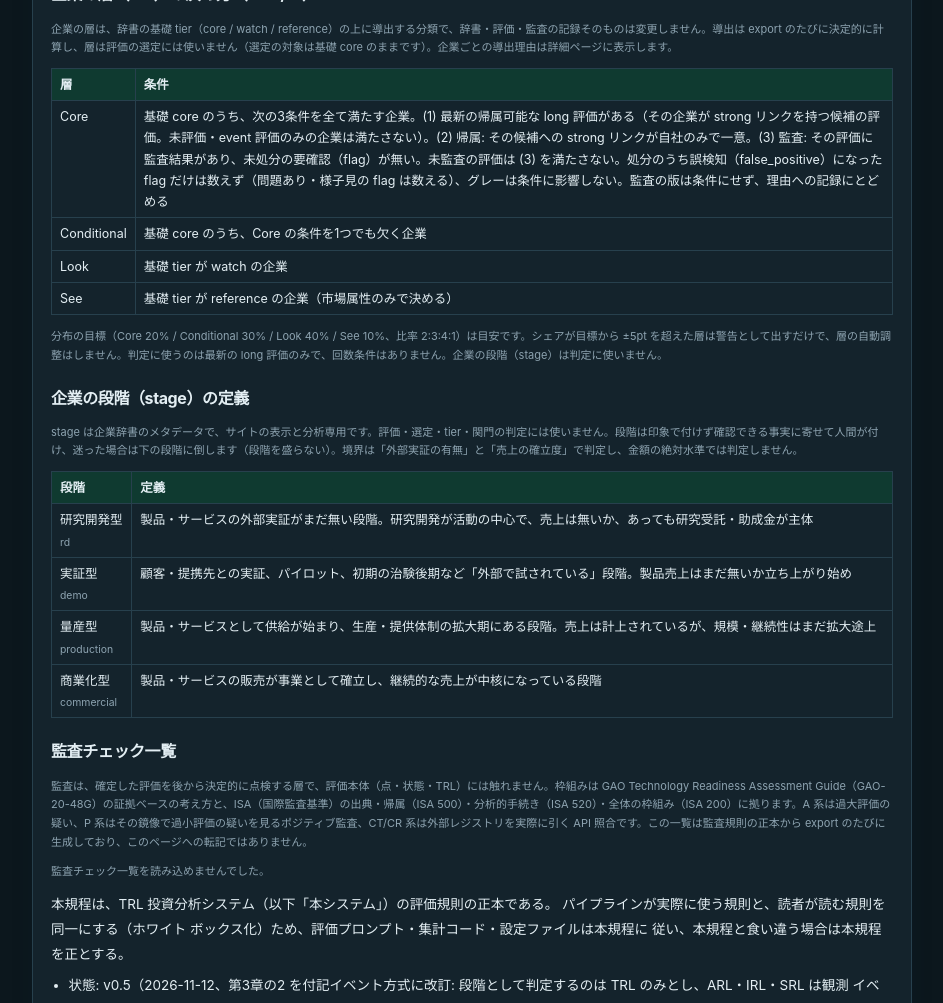
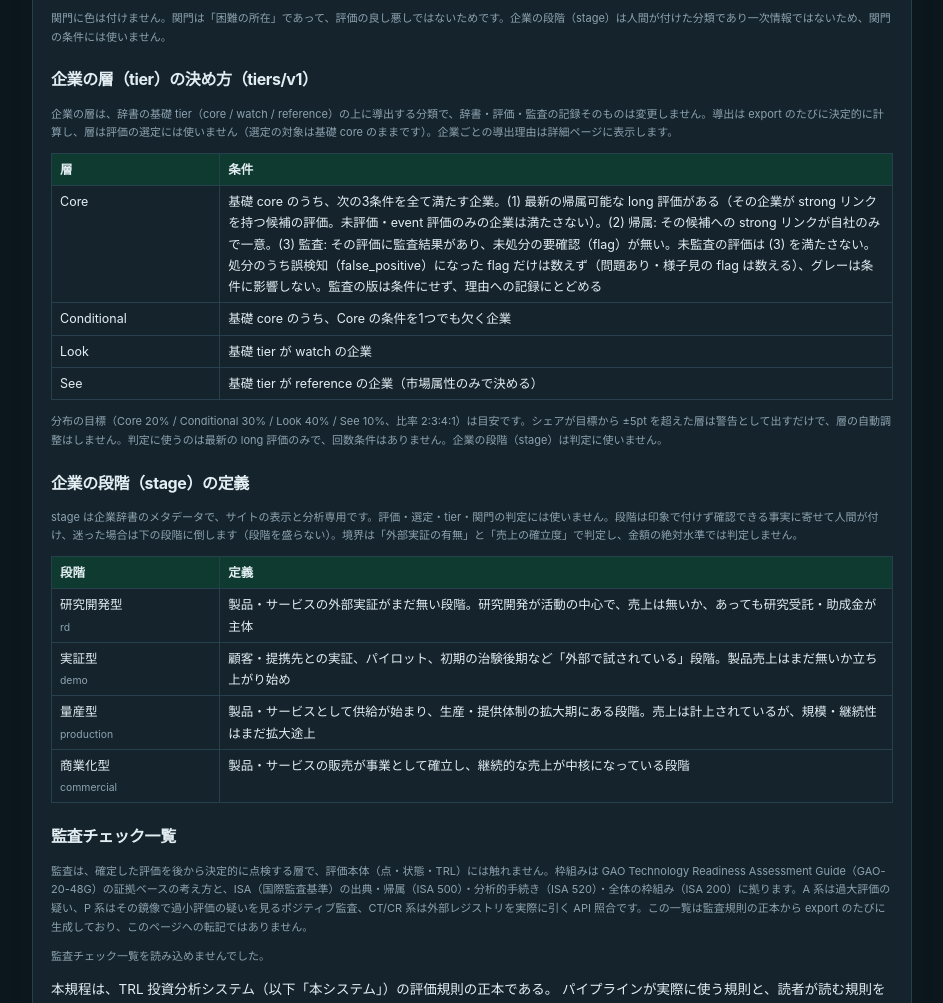
Before and after one commit to ConsulenteIdealistas/TRL, a plain HTML site: page web/criteria.html in a window 1280 px wide. Shown: the part 2156-3159 px from the top of the page, without its empty margins (168-1111 px from the left). Drawn offline with Linux system fonts and the light colour scheme; no server answers.

Commit message:
criteria: 表がスマホ幅で溢れる問題を修正 (table-layout fixed + overflow-wrap anywhere + 問題の2表に列幅指定)

```diff
--- a/web/criteria.html
+++ b/web/criteria.html
@@ -11,8 +11,8 @@
 .doct{font-size:22px;margin:2px 0 8px}
 .doch{font-size:16px;margin:20px 0 6px}
 .doch3{font-size:13.5px;margin:14px 0 4px}
-table.ntbl,.doc table{border-collapse:collapse;margin:8px 0 12px;font-size:12.5px;width:100%}
-table.ntbl th,table.ntbl td,.doc th,.doc td{border:1px solid var(--line);padding:5px 8px;text-align:left;vertical-align:top}
+table.ntbl,.doc table{border-collapse:collapse;margin:8px 0 12px;font-size:12.5px;width:100%;table-layout:fixed}
+table.ntbl th,table.ntbl td,.doc th,.doc td{border:1px solid var(--line);padding:5px 8px;text-align:left;vertical-align:top;overflow-wrap:anywhere}
 table.ntbl th,.doc th{background:var(--gs)}
 table.ntbl small,.doc small{color:var(--muted)}
 .doc{font-size:13.5px;line-height:1.85}
@@ -40,7 +40,7 @@ table.ntbl small,.doc small{color:var(--muted)}
 <h3 class="doch3">総合点の帯域</h3><table class="ntbl"><thead><tr><th>総合点</th><th>帯域</th><th></th></tr></thead><tbody><tr><td>0–19</td><td>極めて弱い</td><td><small>extremely_weak</small></td></tr><tr><td>20–39</td><td>弱い</td><td><small>weak</small></td></tr><tr><td>40–59</td><td>中程度・不確実</td><td><small>moderate_uncertain</small></td></tr><tr><td>60–79</td><td>強い</td><td><small>strong</small></td></tr><tr><td>80–100</td><td>非常に強い</td><td><small>very_strong</small></td></tr></tbody></table>
 <h2 class="doch">関門の定義（表示専用、barriers/v1）</h2>
 <p class="hint">関門は、最新の長期評価（final）について、一次情報（治験・財務）の証拠条件が満たされたときだけ「該当」とする表示専用の導出です。採点・選定・企業の層（tier）の判定には使われません。TRL は関門の文脈を絞るゲートにだけ使い、TRL の位置だけで該当は決めません（同じ TRL でも証拠が違えば結果が違います）。材料が不足する関門は「判定しない」とし、該当なしとは区別します（画面には該当した関門だけを表示します）。3関門の定義は NEDO「NEDO によるプロジェクトマネジメントの進化に向けて」によります。</p>
-<table class="ntbl"><thead><tr><th>関門</th><th>該当の条件</th><th>定義と根拠</th></tr></thead><tbody>
+<table class="ntbl"><colgroup><col style="width:18%"><col style="width:37%"><col style="width:45%"></colgroup><thead><tr><th>関門</th><th>該当の条件</th><th>定義と根拠</th></tr></thead><tbody>
 <tr><td>Devil River</td><td>TRL ≤3、かつ、その技術の根拠 claim が参照する治験に、開始済み（RECRUITING / ACTIVE_NOT_RECRUITING / COMPLETED / ENROLLING_BY_INVITATION）の Phase 1 以上が1件も無い</td><td>「魔の川」と呼ばれる研究開発段階の不確実性。研究から開発へ進めるかどうかの関門（NEDO）。技術単位で判定し、同じ企業の別製品の治験では解除されません。TRL 4 から「各開発要素の製作と性能確認」が始まる（NEDO の TRL 文言）ため、ゲートは TRL ≤3 に置きます。</td></tr>
 <tr><td>Valley of Death</td><td>TRL ≥4、かつ、ランウェイ &lt; 1年</td><td>「死の谷」と呼ばれる、研究開発後の事業化に要する調達、生産、流通の体制構築や資金調達の困難（NEDO）。導出で機械的に観測するのは資金調達の困難の側のみです。ランウェイは評価規程 第12条の定義（原資=現預金＋短期投資、burn=年間の純損失を主とし営業CFマイナスが大きければそちら、1年以内に返済期限が来る債務は原資から差し引く）で財務数値から計算します。閾値の1年は継続企業評価の地平であり、規程自身が財務の持続性を1年の地平で見る定義と一致します。売上のある企業も対象に含めます（資金調達の困難は売上と両立します）。財務が読み取れない場合は判定しません。</td></tr>
 <tr><td>Darwinian Sea</td><td>TRL ≥7、かつ、通期売上が前年度より減少</td><td>「ダーウィンの海」と呼ばれる市場獲得における生存競争の困難（NEDO）。コスト面・流通の事情で TRL 7〜8 でも起こりうるため、ゲートは TRL ≥7 に置き、判別は通期売上の前年比が担います。比較できる2年度分の通期売上が無い場合は判定しません（年度データが蓄積すれば自動で判定が始まります）。</td></tr>
@@ -48,7 +48,7 @@ table.ntbl small,.doc small{color:var(--muted)}
 <p class="hint">関門に色は付けません。関門は「困難の所在」であって、評価の良し悪しではないためです。企業の段階（stage）は人間が付けた分類であり一次情報ではないため、関門の条件には使いません。</p>
 <h2 class="doch">企業の層（tier）の決め方（tiers/v1）</h2>
 <p class="hint">企業の層は、辞書の基礎 tier（core / watch / reference）の上に導出する分類で、辞書・評価・監査の記録そのものは変更しません。導出は export のたびに決定的に計算し、層は評価の選定には使いません（選定の対象は基礎 core のままです）。企業ごとの導出理由は詳細ページに表示します。</p>
-<table class="ntbl"><thead><tr><th>層</th><th>条件</th></tr></thead><tbody>
+<table class="ntbl"><colgroup><col style="width:20%"><col style="width:80%"></colgroup><thead><tr><th>層</th><th>条件</th></tr></thead><tbody>
 <tr><td>Core</td><td>基礎 core のうち、次の3条件を全て満たす企業。(1) 最新の帰属可能な long 評価がある（その企業が strong リンクを持つ候補の評価。未評価・event 評価のみの企業は満たさない）。(2) 帰属: その候補への strong リンクが自社のみで一意。(3) 監査: その評価に監査結果があり、未処分の要確認（flag）が無い。未監査の評価は (3) を満たさない。処分のうち誤検知（false_positive）になった flag だけは数えず（問題あり・様子見の flag は数える）、グレーは条件に影響しない。監査の版は条件にせず、理由への記録にとどめる</td></tr>
 <tr><td>Conditional</td><td>基礎 core のうち、Core の条件を1つでも欠く企業</td></tr>
 <tr><td>Look</td><td>基礎 tier が watch の企業</td></tr>
@@ -57,7 +57,7 @@ table.ntbl small,.doc small{color:var(--muted)}
 <p class="hint">分布の目標（Core 20% / Conditional 30% / Look 40% / See 10%、比率 2:3:4:1）は目安です。シェアが目標から ±5pt を超えた層は警告として出すだけで、層の自動調整はしません。判定に使うのは最新の long 評価のみで、回数条件はありません。企業の段階（stage）は判定に使いません。</p>
 <h2 class="doch">企業の段階（stage）の定義</h2>
 <p class="hint">stage は企業辞書のメタデータで、サイトの表示と分析専用です。評価・選定・tier・関門の判定には使いません。段階は印象で付けず確認できる事実に寄せて人間が付け、迷った場合は下の段階に倒します（段階を盛らない）。境界は「外部実証の有無」と「売上の確立度」で判定し、金額の絶対水準では判定しません。</p>
-<table class="ntbl"><thead><tr><th>段階</th><th>定義</th></tr></thead><tbody>
+<table class="ntbl"><colgroup><col style="width:20%"><col style="width:80%"></colgroup><thead><tr><th>段階</th><th>定義</th></tr></thead><tbody>
 <tr><td>研究開発型<br><small>rd</small></td><td>製品・サービスの外部実証がまだ無い段階。研究開発が活動の中心で、売上は無いか、あっても研究受託・助成金が主体</td></tr>
 <tr><td>実証型<br><small>demo</small></td><td>顧客・提携先との実証、パイロット、初期の治験後期など「外部で試されている」段階。製品売上はまだ無いか立ち上がり始め</td></tr>
 <tr><td>量産型<br><small>production</small></td><td>製品・サービスとして供給が始まり、生産・提供体制の拡大期にある段階。売上は計上されているが、規模・継続性はまだ拡大途上</td></tr>
@@ -715,7 +715,7 @@ EPO）、公的採択（NEDO / AMED）。追加は実取得による裏取りと
     if (!cat || !Array.isArray(cat.checks) || !cat.checks.length) throw new Error("audit_catalog がありません");
     const ver = document.getElementById("auditCatalogVer");
     if (ver) ver.textContent = `（規則 ${cat.rules_version || "?"} / API照合 ${cat.api_version || "?"}、全${cat.checks.length}チェック）`;
-    let html = '<table class="ntbl"><thead><tr><th>チェック</th><th>名前</th><th>何を見ているか</th><th>閾値・条件</th><th>出典</th></tr></thead><tbody>';
+    let html = '<table class="ntbl"><colgroup><col style="width:10%"><col style="width:20%"><col style="width:34%"><col style="width:20%"><col style="width:16%"></colgroup><thead><tr><th>チェック</th><th>名前</th><th>何を見ているか</th><th>閾値・条件</th><th>出典</th></tr></thead><tbody>';
     let lastGroup = null;
     for (const c of cat.checks) {
       if (c.group && c.group !== lastGroup) {
```
